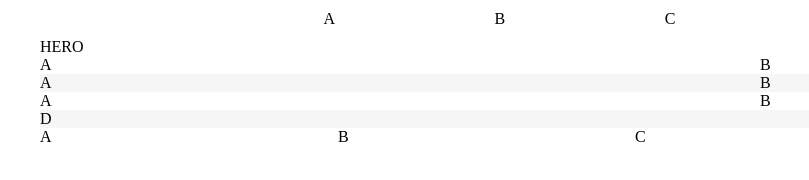
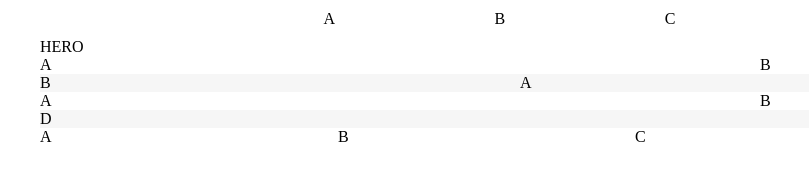
Before and after one commit to gianynx/htmlcss-struttura-discord, a plain HTML site: page index.html in a window 1280 px wide. Shown: the full height of the page, 0-809 px from the left. Drawn offline with Linux system fonts and the light colour scheme.

Commit message:
add .reverse

```diff
--- a/css/style.css
+++ b/css/style.css
@@ -47,3 +47,7 @@
 .right {
     width: 40%;
 }
+
+.reverse {
+    flex-flow: row-reverse wrap;
+}
--- a/index.html
+++ b/index.html
@@ -44,7 +44,7 @@
                 <div class="left">A</div>
                 <div class="right">B</div>
             </div>
-            <div class="container even d_flex">
+            <div class="container even d_flex reverse">
                 <div class="left">A</div>
                 <div class="right">B</div>
             </div>
```
